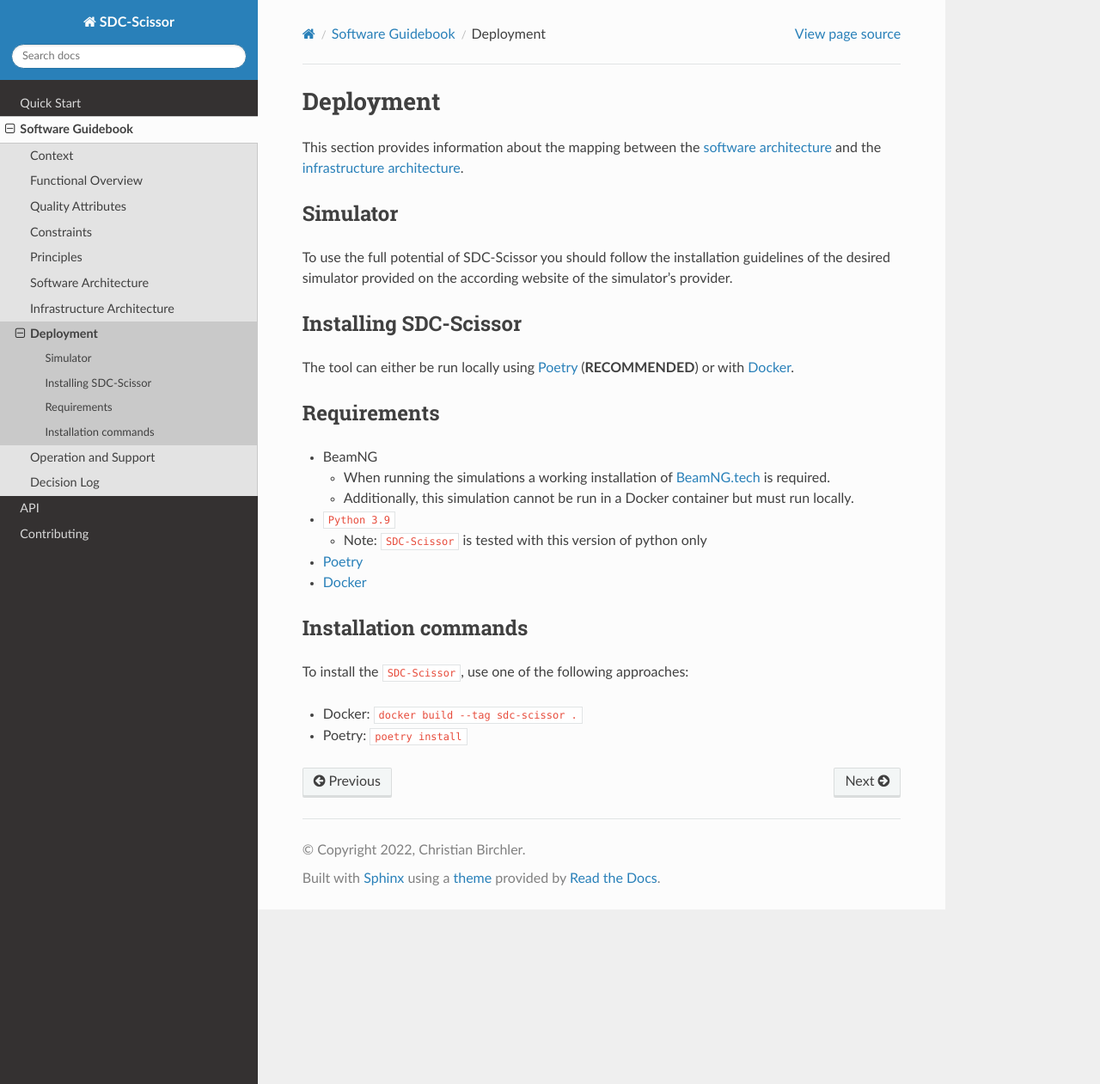
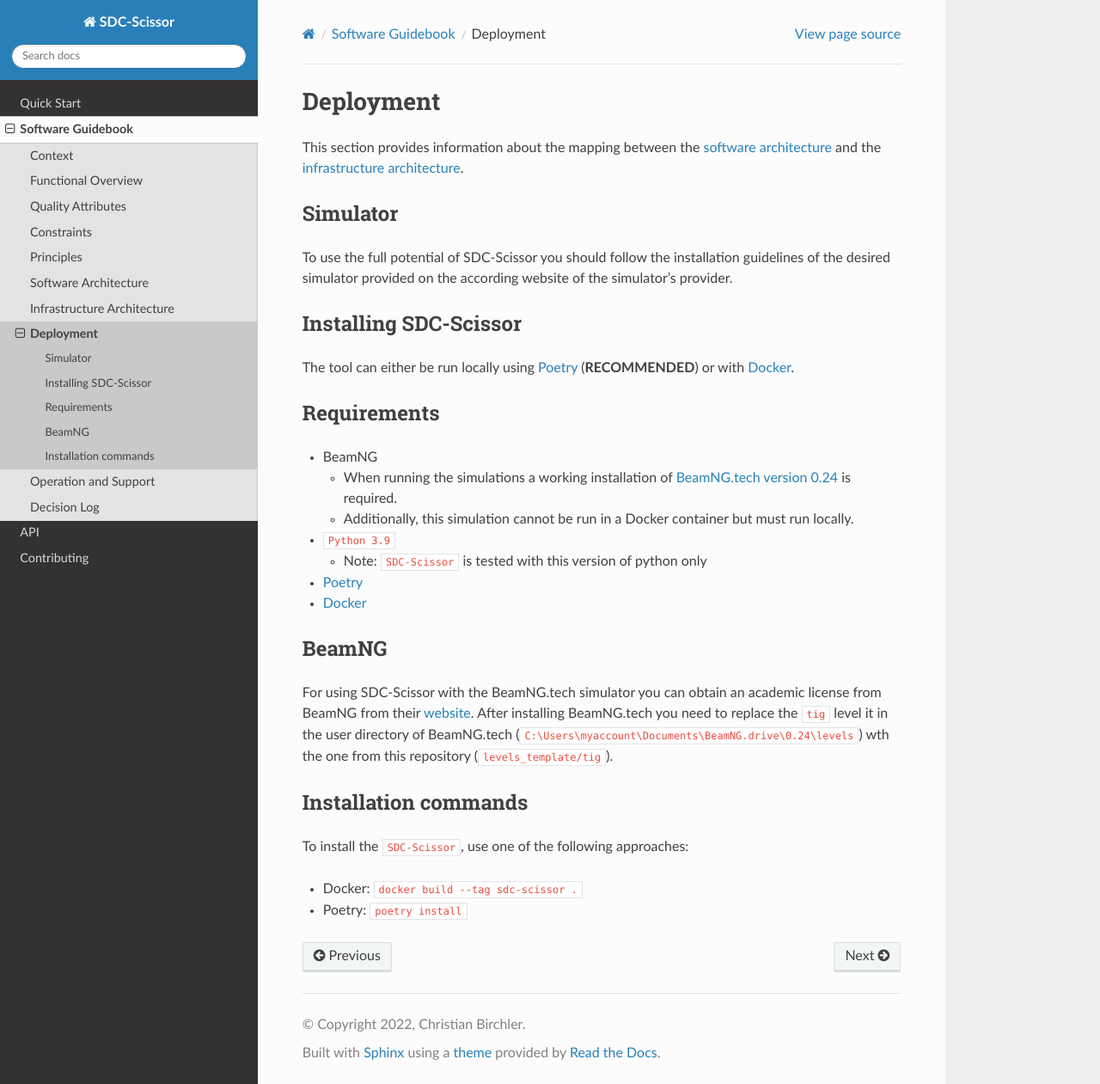
Before and after one commit to christianbirchler-org/sdc-scissor, a Sphinx documentation site: the page built from docs/software_guidebook/deployment.md, in a window 1280 px wide and 1261 px high. Shown: the whole window at 86% size. Built offline with Sphinx 7.4.7 and the Read the Docs theme 2.0.0, drawn with Linux system fonts in a browser that asks for light colours.

Commit message:
BeamNG installation guide

```diff
--- a/docs/software_guidebook/deployment.md
+++ b/docs/software_guidebook/deployment.md
@@ -14,13 +14,19 @@
 
 ## Requirements
 * BeamNG
-    * When running the simulations a working installation of [BeamNG.tech](https://beamng.tech) is required.
+    * When running the simulations a working installation of [BeamNG.tech version 0.24](https://beamng.tech) is required.
     * Additionally, this simulation cannot be run in a Docker container but must run locally.
 * `Python 3.9`
     * Note: `SDC-Scissor` is tested with this version of python only
 * [Poetry](https://python-poetry.org/docs/)
 * [Docker](https://docs.docker.com/get-docker/)
 
+## BeamNG
+For using SDC-Scissor with the BeamNG.tech simulator you can obtain an academic license from BeamNG from their
+[website](https://register.beamng.tech/). After installing BeamNG.tech you need to replace the `tig` level it in the
+user directory of BeamNG.tech (`C:\Users\myaccount\Documents\BeamNG.drive\0.24\levels`) wth the one from this repository
+(`levels_template/tig`).
+
 ## Installation commands
 To install the ``SDC-Scissor``, use one of the following approaches:
 
```
